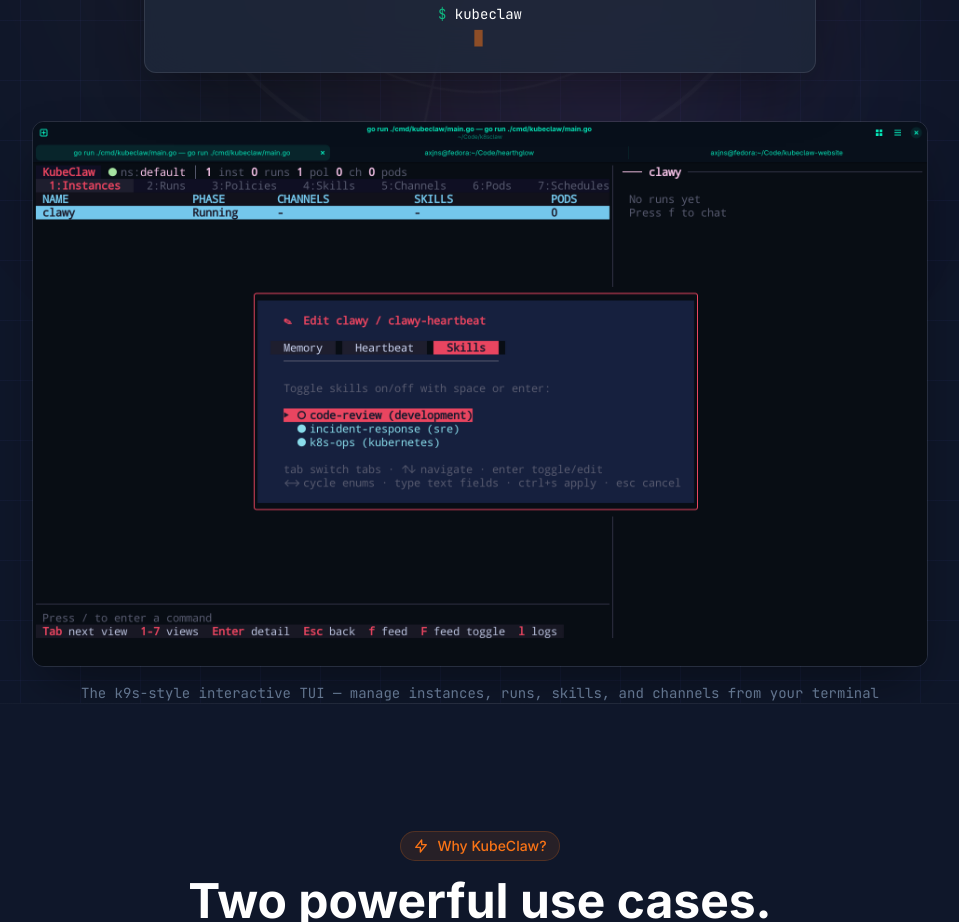
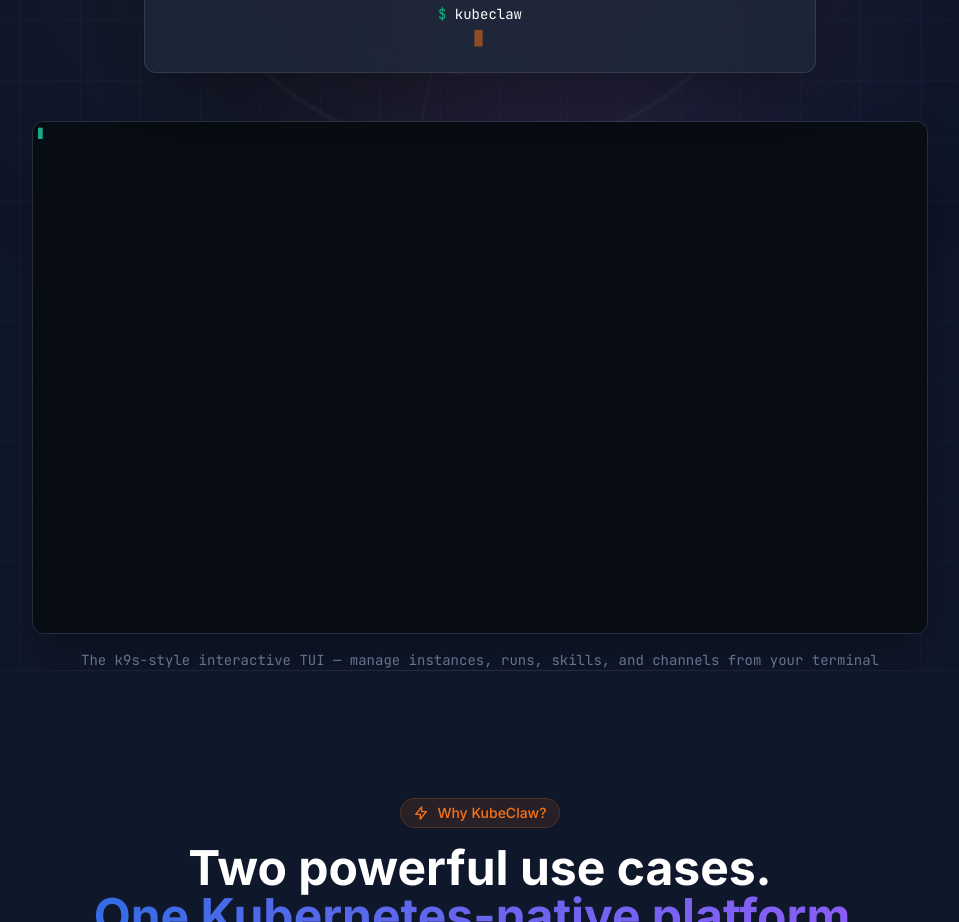
Before and after one commit to AlexsJones/kubeclaw-website, a React (Vite) app: page / in a window 1280 px wide. Shown: the part 1000-1922 px from the top of the page, without its empty margins (160-1119 px from the left). Built offline with nearby package versions, Linux system fonts and the light colour scheme.

Commit message:
Replace static TUI screenshot with demo.gif

```diff
--- a/src/components/Hero.tsx
+++ b/src/components/Hero.tsx
@@ -148,12 +148,12 @@
           </div>
         </div>
 
-        {/* TUI screenshot */}
+        {/* TUI demo */}
         <div className="max-w-4xl mx-auto mt-12">
           <div className="rounded-xl overflow-hidden border border-white/10 shadow-2xl shadow-black/40">
             <img
-              src="/tui.png"
-              alt="KubeClaw interactive TUI — k9s-style cluster management"
+              src="/demo.gif"
+              alt="KubeClaw interactive TUI demo — k9s-style cluster management"
               className="w-full h-auto"
             />
           </div>
```
Also changed, not shown: public/demo.gif (added).
